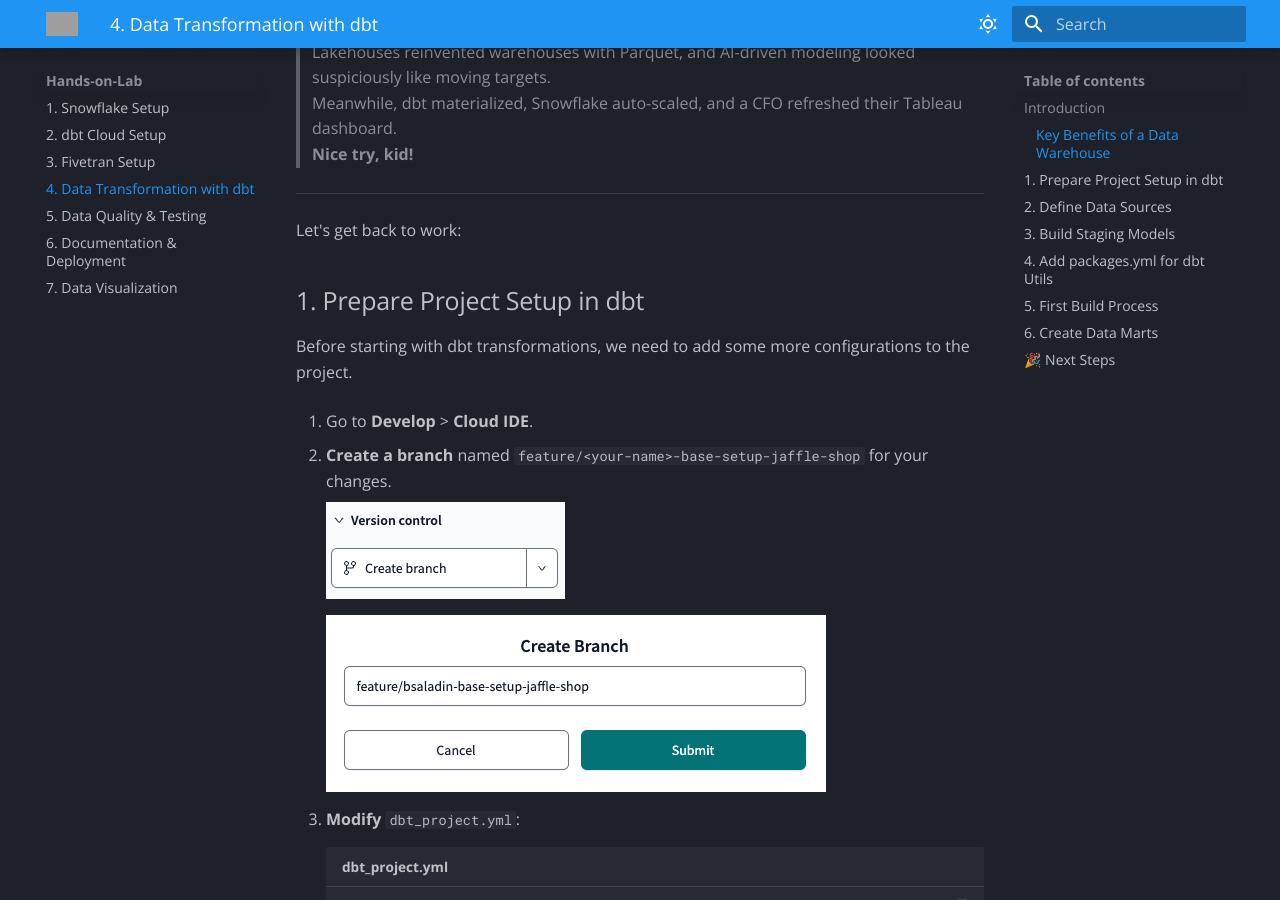
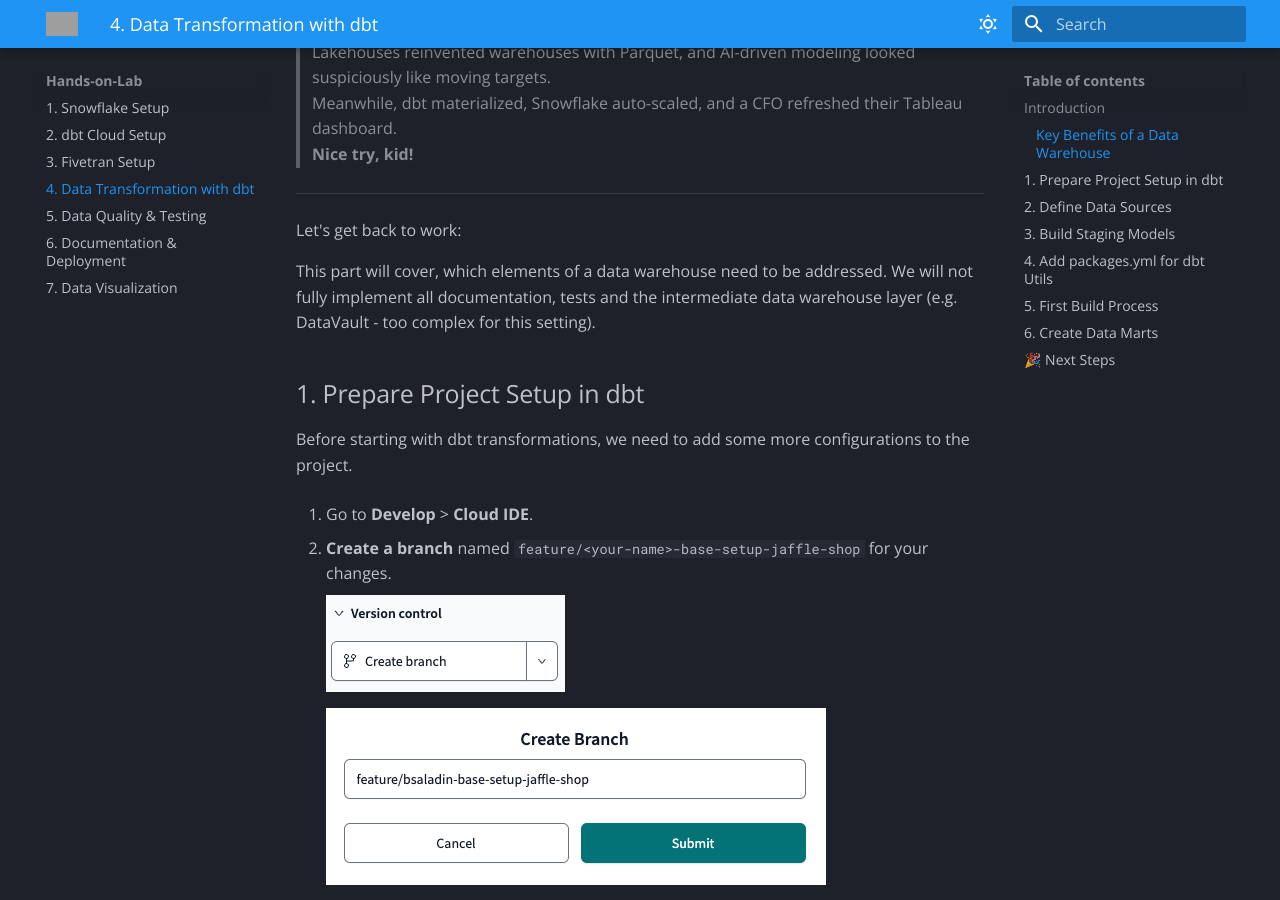
Before and after one commit to svc-bi-concepts/test-mkdocs, an MkDocs documentation site: the page built from docs/dbt-transformation.md, in a window 1280 px wide and 900 px high, scrolled down 1602 px. Built offline with MkDocs 1.6.1 and Material for MkDocs 9.7.7, drawn with Linux system fonts in a browser that asks for light colours; grey boxes are pictures that could not be loaded.

Commit message:
added a transformation note

```diff
--- a/docs/dbt-transformation.md
+++ b/docs/dbt-transformation.md
@@ -24,7 +24,10 @@
 > **Nice try, kid!**
 
 ---
+
 Let's get back to work:
+
+This part will cover, which elements of a data warehouse need to be addressed. We will not fully implement all documentation, tests and the intermediate data warehouse layer (e.g. DataVault - too complex for this setting).
 
 ## 1. Prepare Project Setup in dbt
 
```
